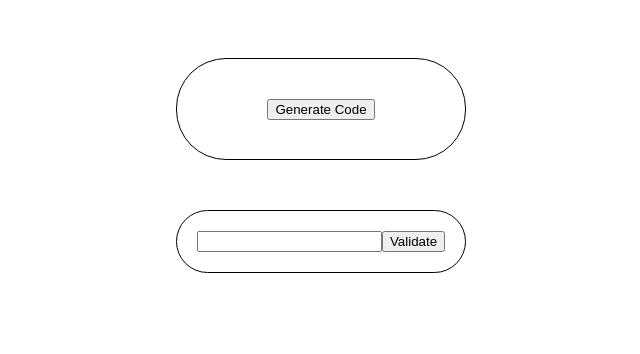
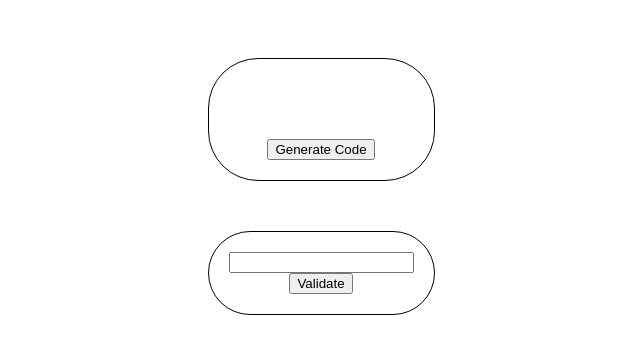
Before and after one commit to esmail-elmoussel/epicore-frontend, a React (Create React App) app: page / in a window 1280 px wide. Shown: the top 354 px of the page, without its empty margins (319-959 px from the left). Built offline with nearby package versions, Linux system fonts and the light colour scheme.

Commit message:
setup apollo client

```diff
--- a/package.json
+++ b/package.json
@@ -4,11 +4,13 @@
   "version": "0.1.0",
   "private": true,
   "dependencies": {
+    "@apollo/client": "^3.3.20",
     "@testing-library/jest-dom": "^5.11.4",
     "@testing-library/react": "^11.1.0",
     "@testing-library/user-event": "^12.1.10",
     "axios": "^0.21.0",
     "gh-pages": "^3.1.0",
+    "graphql": "^15.5.1",
     "react": "^17.0.1",
     "react-dom": "^17.0.1",
     "react-scripts": "4.0.1",
--- a/src/App.css
+++ b/src/App.css
@@ -14,6 +14,7 @@ body {
   display: flex;
   align-items: center;
   justify-content: center;
+  flex-direction: column;
 }
 
 .centered {
--- a/src/index.js
+++ b/src/index.js
@@ -2,10 +2,18 @@ import React from "react";
 import ReactDOM from "react-dom";
 import App from "./App";
 import reportWebVitals from "./reportWebVitals";
+import { ApolloClient, InMemoryCache, ApolloProvider } from "@apollo/client";
+
+const client = new ApolloClient({
+  uri: "https://epicore.herokuapp.com",
+  cache: new InMemoryCache(),
+});
 
 ReactDOM.render(
   <React.StrictMode>
-    <App />
+    <ApolloProvider client={client}>
+      <App />
+    </ApolloProvider>
   </React.StrictMode>,
   document.getElementById("root")
 );
```
Also changed, not shown: src/services/API.js (renamed from src/services/axiosServices.js), 1 other file (tests, documents, lock files or other folders).
